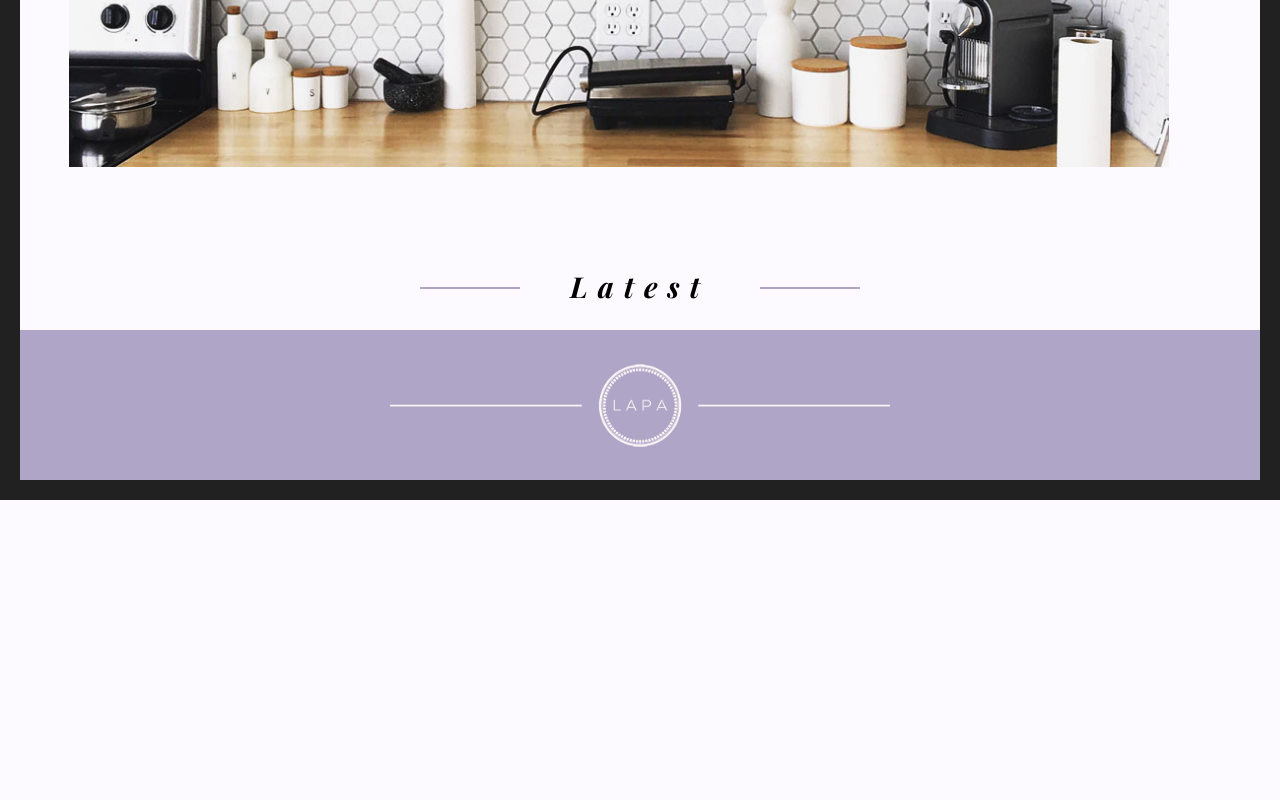
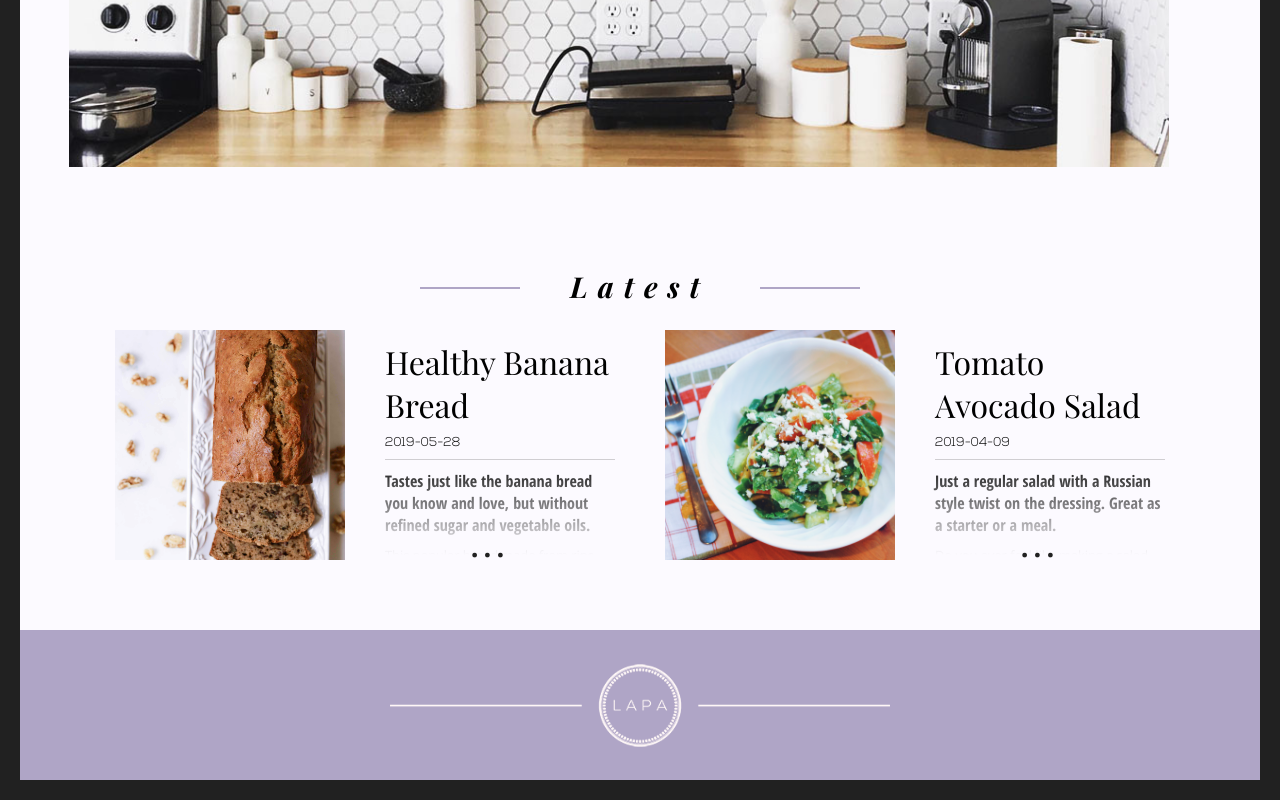
Before and after one commit to sherman205/lapa, a Gatsby site: page / in a window 1280 px wide. Shown: the part 544-1344 px from the top of the page. Before the commit the page ends 1044 px from the top, so only its background shows below. Built offline with nearby package versions, Linux system fonts and the light colour scheme; Gatsby itself is replaced by a stand-in of ours.

Commit message:
Add recipe template and recipePreview cards on home page

```diff
--- /dev/null
+++ b/src/components/recipePreview.js
@@ -0,0 +1,29 @@
+import React from 'react';
+import { Link } from "gatsby";
+import Img from "gatsby-image";
+import './styles/recipePreview.scss';
+
+const RecipePreview = ( {frontmatter} ) => {
+    const img = frontmatter.featuredImage.childImageSharp.fluid;
+    return (
+        <div className="recipePreview">
+            <div className="image">
+                <Link to={frontmatter.path}>
+                    <Img className="image-1x1" fluid={img} alt="Recipe" />
+                </Link>
+            </div>
+            <div className="details">
+                <p className="title playfair">{frontmatter.title}</p>
+                <p className="date nexaLight">{frontmatter.date}</p>
+                <div className="border" />
+                <p className="description nexaBold">{frontmatter.description}</p>
+                <div className="content">{frontmatter.content}</div>
+                <Link to={frontmatter.path}>
+                    <p className="more nexaBold">...</p>
+                </Link>
+            </div>
+        </div>
+    );
+}
+
+export default RecipePreview;
--- /dev/null
+++ b/src/components/styles/recipePreview.scss
@@ -0,0 +1,91 @@
+@import '../../styles/colors.scss';
+
+.recipePreview{
+    display: flex;
+    margin: 25px 0;
+
+    .image{
+        width: 50%;
+        height: 100%;
+        padding-right: 20px;
+
+        .image-1x1{
+            width: 100%;
+            height: 100%;
+        }
+    }
+
+    .details{
+        width: 50%;
+        height: 0;
+        padding-left: 20px;
+        padding-bottom: 50%;
+        overflow: hidden;
+        position: relative;
+
+        .title{
+            font-size: 2rem;
+        }
+        .date{
+            font-size: .8rem;
+        }
+        .border{
+            background: $black;
+            height: 1px;
+            opacity: .2;
+        }
+        .content{
+            font-size: .8rem;
+        }
+        p{
+            margin: 10px 0;
+        }
+
+        &:before {
+            content:'';
+            width:100%;
+            height:100%;
+            position:absolute;
+            left:0;
+            top:0;
+            background: linear-gradient(to bottom, rgba(255, 255, 255, 0) 50%, $white 90%);
+        }
+        .more {
+            position: absolute;
+            bottom: 0;
+            left: 0;
+            width: 100%;
+            text-align: center;
+            margin: 0;
+            padding: 15px 0;
+            font-size: 1.8rem;
+        }
+    }
+
+}
+
+@media only screen and (max-width: 650px) {
+  .recipe-preview-mobile{
+    padding-bottom: 20px;
+    img{
+        width: 100%;
+        height: 100%;
+    }
+
+    .title{
+        font-size: 2rem;
+        margin: 10px 0;
+        text-transform: none;
+    }
+    .date{
+        font-size: .7rem;
+        margin: 0 0 20px 0;
+    }
+
+    .border{
+        background: $black;
+        height: 1px;
+        opacity: .2;
+    }
+  }
+}
--- a/src/content/2019-11-02-about/index.md
+++ b/src/content/about/index.md
@@ -2,7 +2,7 @@
 path: "/about"
 date: "2019-11-02"
 title: "About"
-featuredImage: ../../images/about.jpg
+featuredImage: ./about.jpg
 tags: ['this', 'that']
 intro: "Hi there! We are Ryan and Sophia, and we are so glad you stopped by! We are the couple behind Lapa’s culinary creations and adventures. We are so so so excited to share our recipes and stories with all of you!"
 whoWeAre: "We are big foodies! Honestly, we are always thinking about what our next meal will be. Sophia was raised in a Russian Jewish household in southern California and Ryan also grew up celebrating some of the Jewish holidays near Philadelphia. We both ended up moving to northern Virginia for work, where we met.
--- /dev/null
+++ b/src/content/recipes/HealthyBananaBread/index.md
@@ -0,0 +1,11 @@
+---
+path: "/recipes/healthy-banana-bread"
+date: "2019-05-28"
+title: "Healthy Banana Bread"
+featuredImage: ./healthy_banana_bread_1x1.jpg
+description: "Tastes just like the banana bread you know and love, but without refined sugar and vegetable oils."
+content: "This popular bread made from ripe mashed bananas never gets old! Some people make it plain and simple and others add different flavors to it, like chocolate or cream cheese frosting. This recipe is a pretty plain and simple banana bread, but that doesn't mean it's plain and boring.
+It tastes great AND it's made with an array of slightly healthier ingredients. You'll find no butter or refined sugar here -- just coconut oil and maple syrup as a sweetener. And since I like my banana bread with a little added texture, I always throw in some walnuts.
+One of the first things I learned how to bake was banana bread. Or at least it's one of the most distinct memories I have of baking as a child. I used to default to making two types of baked goods -- lemon squares or banana bread. But I definitely used to make banana bread way more often. And of course I would bake it with all the butter and sugar in the world. Not this time though!
+You just can't go wrong with this good ole fashioned banana bread. Maybe you'll see a fancier banana bread from us next time! But for now, bake and enjoy!"
+---
--- /dev/null
+++ b/src/content/recipes/TomatoAvocadoSalad/index.md
@@ -0,0 +1,14 @@
+---
+path: "/recipes/tomato-avocado-salad"
+date: "2019-04-09"
+title: "Tomato Avocado Salad"
+featuredImage: ./tomato_avo_salad_1x1.jpeg
+description: "Just a regular salad with a Russian style twist on the dressing. Great as a starter or a meal."
+content: "Do you ever feel like making a salad sounds like a pretty good idea, but you don't know what kind of salad to make? We struggle with that all. the. time. And then we usually revert to making this same salad over and over again. But not complaining, because this salad is really refreshing and it never gets old!
+It makes all our grocery trips so much easier, too. We just keep on buying cucumbers, tomatoes, bell peppers, and sweet onion, because those are the primary vegetables needed for this recipe.
+This recipe is actually a modification from a similar salad I used to eat with my family when I was growing up. I remember I would see this typical type of salad on the table at almost every lunch or dinner, whether it be at home or at my grandparents' house or some other relative. I just assumed this was another one of those Russian salads and it was my family's way of making me eat more vegetables.
+I usually make this in about 10 minutes and eat it for dinner on most nights. And lately I've been making it to get Ryan to eat more vegetables as well. But it's okay because he actually really enjoys this salad too. And that's saying something since he hasn't always been a fan of eating just salad for dinner.
+This version of the recipe packs in a little more flavor than my family's version. The original recipe does not use avocados or cheese and the dressing is made from a lot of sunflower oil and only a little salt and rice vinegar. And sometimes there's a little dillweed in there too. So I definitely had to upgrade this salad just a little bit!
+The only part of this salad that makes it slightly different, is that there is non-refined sunflower oil in the dressing. Non-refined sunflower oil is actually pretty difficult to find in a grocery store like Safeway or Trader Joe's. My parents and grandmother would buy this oil from a nearby Russian store.
+My family and I just love our sunflower oil and use it on pretty much everything: potatoes, halva (a dense sweet made from a type of pressed nut or seed), and salted herring. We've tried substituting sunflower oil with olive oil and it's still very good, but you don't get that distinct taste I remember so well from my childhood."
+---
--- a/src/pages/index.js
+++ b/src/pages/index.js
@@ -1,10 +1,12 @@
 import React from "react";
+import { graphql } from "gatsby"
 import Nav from '../components/nav';
 import Splash from '../components/splash';
 import Footer from '../components/footer';
+import RecipePreview from '../components/recipePreview';
 import '../styles/index.scss';
 
-const IndexPage = () => {
+const IndexPage = ( {data} ) => {
   return (
     <>
       <div className="home">
@@ -16,6 +18,16 @@ const IndexPage = () => {
             <span className="bar" />
         </div>
         <div className="recipe-row">
+          {
+            data.recipes.edges.map(edge => {
+              const { frontmatter } = edge.node
+              return (
+                <div className="item" key={frontmatter.path}>
+                  <RecipePreview frontmatter={frontmatter} />
+                </div>
+              )
+            })
+          }
         </div>
       </div>
       <Footer />
@@ -23,4 +35,34 @@ const IndexPage = () => {
   )
 }
 
+export const query = graphql`
+  {
+    recipes: allMarkdownRemark(
+      filter: { fileAbsolutePath: { regex: "/recipes/" } }
+      sort: { fields: [frontmatter___date], order: DESC }
+    )
+    {
+      edges {
+        node {
+          id
+          frontmatter {
+            title
+            path
+            date
+            description
+            content
+            featuredImage {
+              childImageSharp {
+                fluid {
+                  ...GatsbyImageSharpFluid
+                  }
+                }
+              }
+            }
+          }
+        }
+      }
+    }
+  `;
+
 export default IndexPage;
```
Also changed, not shown: gatsby-node.js (added, +31 -0 lines), src/templates/Recipe.js (added, +25 -0 lines), src/content/about/about.jpg (renamed from src/images/about.jpg), src/content/recipes/HealthyBananaBread/healthy_banana_bread_1x1.jpg (added), src/content/recipes/HealthyBananaBread/healthy_banana_bread_3x4.jpg (added), src/content/recipes/TomatoAvocadoSalad/tomato_avo_salad_1x1.jpeg (added), src/content/recipes/TomatoAvocadoSalad/tomato_avo_salad_3x4.jpg (added), src/pages/contact.js (added), src/pages/recipes.js (added).
